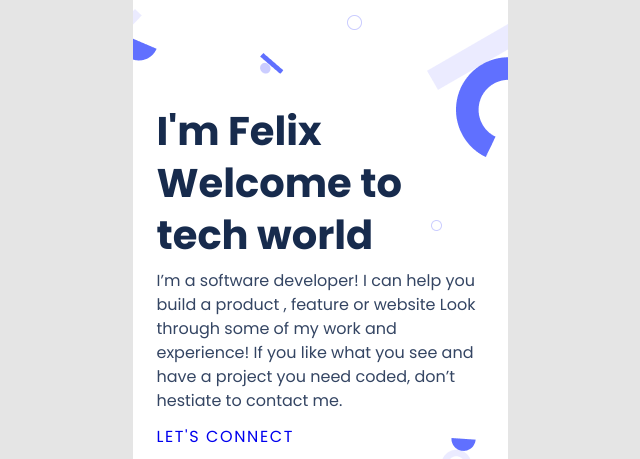
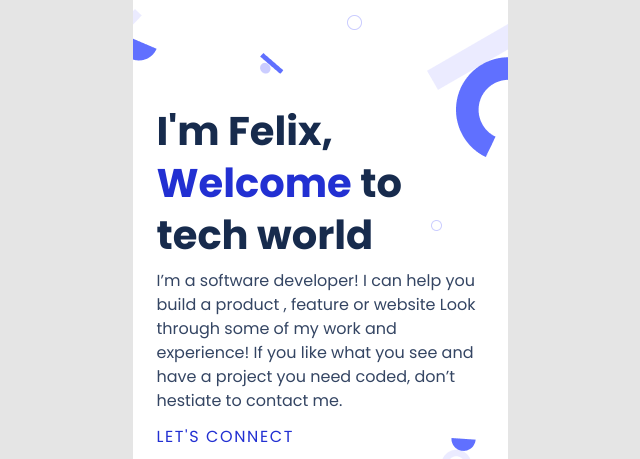
Before and after one commit to felixDev22/Portfolio-Microverse-Project1, a website: page index.html in a window 1280 px wide. Shown: the part 136-595 px from the top of the page, without its empty margins (320-960 px from the left). Drawn offline with Linux system fonts and the light colour scheme.

Commit message:
Update index.html

```diff
--- a/index.html
+++ b/index.html
@@ -25,7 +25,10 @@
         <!-- hero section starts-->
         <div class="hero-section">
           <div class="hero-title">
-            <h1>I'm Felix<br />Welcome to<br />tech world</h1>
+            <h1>
+              I'm Felix,<br />
+              <span>Welcome</span> to<br />tech world
+            </h1>
             <p>
               I’m a software developer! I can help you build a product , feature
               or website Look through some of my work and experience! If you
@@ -50,6 +53,8 @@
             <img src="images/header-shapes mobile.png" alt="header-shapes" />
           </div>
         </div>
+
+        <!-- hero section ends-->
       </div>
     </header>
   </body>
--- a/style.css
+++ b/style.css
@@ -107,10 +107,16 @@ nav h2 {
   margin-top: 6rem;
   margin-bottom: 0.5rem;
 }
+span {
+  color: var(--hover-color);
+}
 .hero-title a {
   font-size: 1rem;
   letter-spacing: 0.1rem;
   cursor: pointer;
+}
+.hero-title a {
+  color: var(--hover-color);
 }
 .social-links {
   margin-top: 0.8rem;
```
